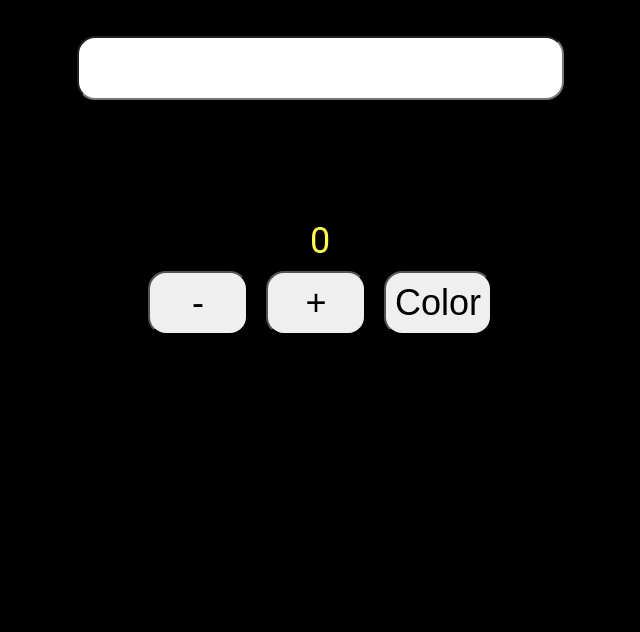
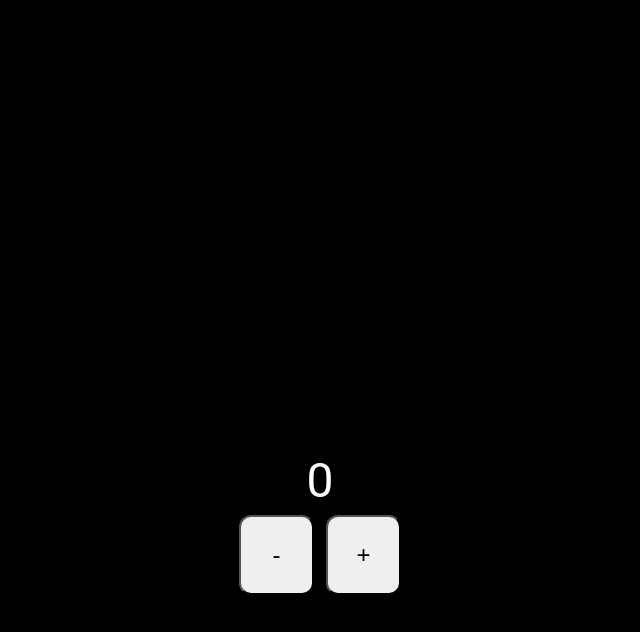
Before and after one commit to lehung2022/react-hooks, a React (Vite) app: page / in a window 1280 px wide. Shown: the top 632 px of the page, without its empty margins (320-960 px from the left). Built offline with nearby package versions, Linux system fonts and the light colour scheme.

Commit message:
useRef hook

```diff
--- a/src/App.jsx
+++ b/src/App.jsx
@@ -1,46 +1,37 @@
-import { useReducer } from 'react';
-
-const ACTION = {
-  INCREMENT: 'increment',
-  DECREMENT: 'decrement',
-  NEW_USER_INPUT: 'newUserInput',
-  TG_COLOR: 'tgColor'
-}
-
-const reducer = (state, action) => {
-  switch (action.type) {
-    case ACTION.INCREMENT:
-      return { ...state, count: state.count + 1 };
-    case ACTION.DECREMENT:
-      return { ...state, count: state.count - 1 };
-    case ACTION.NEW_USER_INPUT:
-      return { ...state, userInput: action.payload };
-    case ACTION.TG_COLOR:
-      return { ...state, color: !state.color };
-    default:
-      throw new Error();
-  }
-}
+import { useState, useRef, useEffect, useLayoutEffect } from 'react';
 
 function App() {
-  const [state, dispatch] = useReducer(reducer, { count: 0, userInput: '', color: false })
+  const [number, setNumber] = useState(0);
+  const [sectionStyle, setSectionStyle] = useState({});
+  const sectionRef = useRef();
+
+  /*
+  useEffect is asynchronous.
+  You see the number change in the DOM before the padding changes.
+
+  useLayoutEffect is synchronous.
+  You see the number change only after the padding has changed.
+  */
+
+  // change to useLayoutEffect to see the difference
+  useEffect(() => {
+    const random = Math.floor(Math.random() * 500);
+
+    /* loop is just to make the changes in this example slow enough to be observable */
+    for (let i = 0; i <= 100000000; i++) {
+      if (i === 100000000) setSectionStyle({ paddingTop: `${random}px` })
+    }
+  }, [number])
 
   return (
-    <main className="App" style={{ color: state.color ? '#FFF' : '#FFF952' }}>
-      <input
-        type="text"
-        value={state.userInput}
-        onChange={(e) => dispatch({ type: ACTION.NEW_USER_INPUT, payload: e.target.value })}
-      />
-      <br /><br />
-      <p>{state.count}</p>
-      <section>
-        <button onClick={(() => dispatch({ type: ACTION.DECREMENT }))}>-</button>
-        <button onClick={(() => dispatch({ type: ACTION.INCREMENT }))}>+</button>
-        <button onClick={(() => dispatch({ type: ACTION.TG_COLOR }))}>Color</button>
+    <main className="App">
+      <section ref={sectionRef} style={sectionStyle}>
+        <p>{number}</p>
+        <div>
+          <button onClick={() => setNumber(prev => prev - 1)}>-</button>
+          <button onClick={() => setNumber(prev => prev + 1)}>+</button>
+        </div>
       </section>
-      <br /><br />
-      <p>{state.userInput}</p>
     </main>
   );
 }
--- a/src/index.css
+++ b/src/index.css
@@ -5,7 +5,7 @@
 }
 
 html {
-  font-size: 36px;
+  font-size: 48px;
 }
 
 body {
@@ -19,8 +19,12 @@ body {
   -moz-osx-font-smoothing: grayscale;
 }
 
+#root {
+  min-height: inherit;
+}
+
 .App {
-  height: 100vh;
+  min-height: inherit;
   display: flex;
   flex-direction: column;
   justify-content: flex-start;
@@ -32,20 +36,12 @@ h1 {
   margin-bottom: 1rem;
 }
 
-section {
-  display: flex;
-  justify-content: center;
-  align-items: center;
-}
-
 button {
-  font-size: 1rem;
-  min-width: 100px;
-  padding: 0.25rem;
+  min-width: 75px;
+  padding: 1em;
   margin: 0.25em;
   border-radius: 0.5em;
-  display: grid;
-  place-content: center;
+  font-size: 0.5rem;
 }
 
 input {
@@ -55,3 +51,5 @@ input {
   margin-bottom: 1rem;
   outline: none;
 }
+
+p { text-align: center }
```
